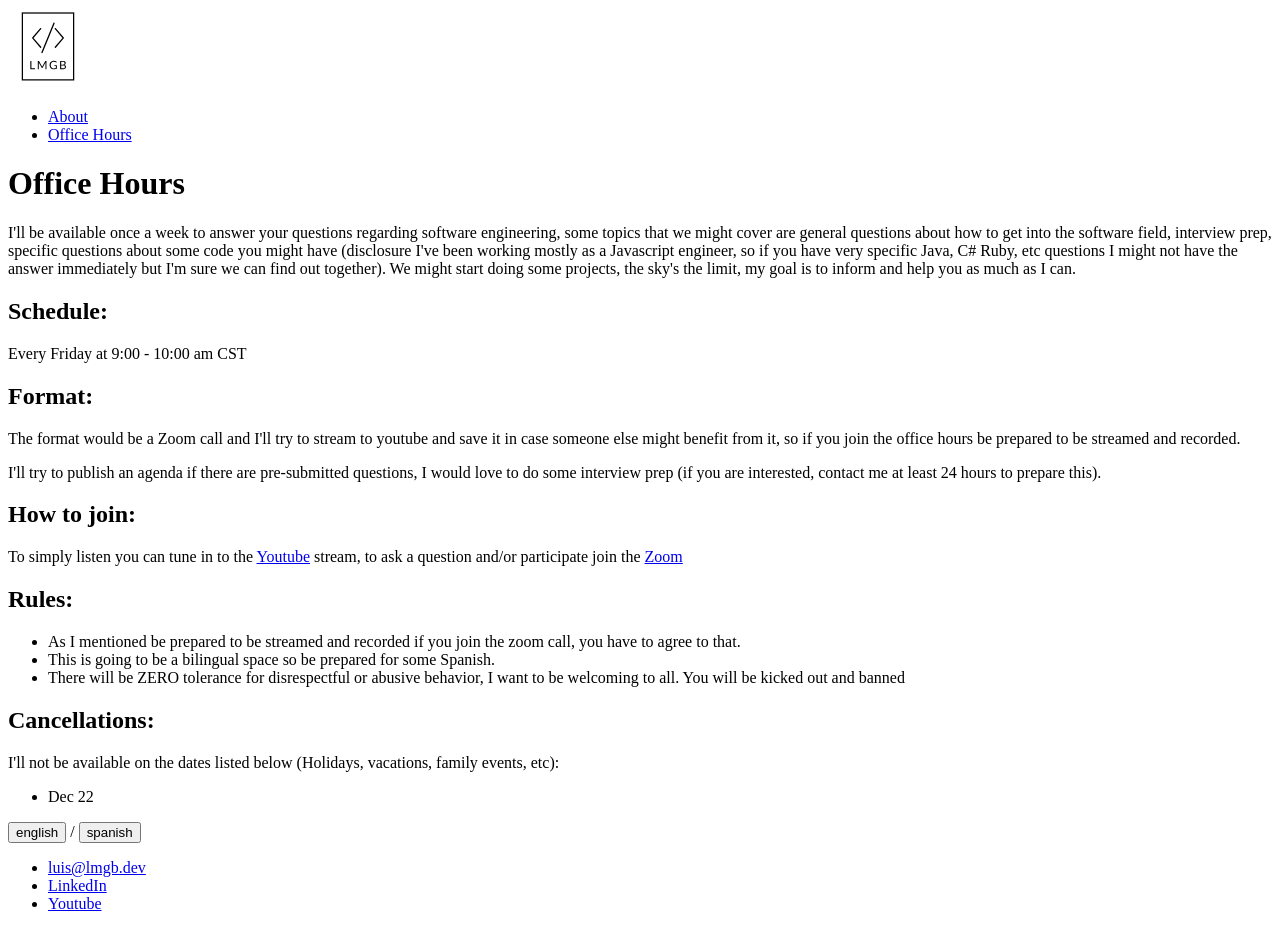
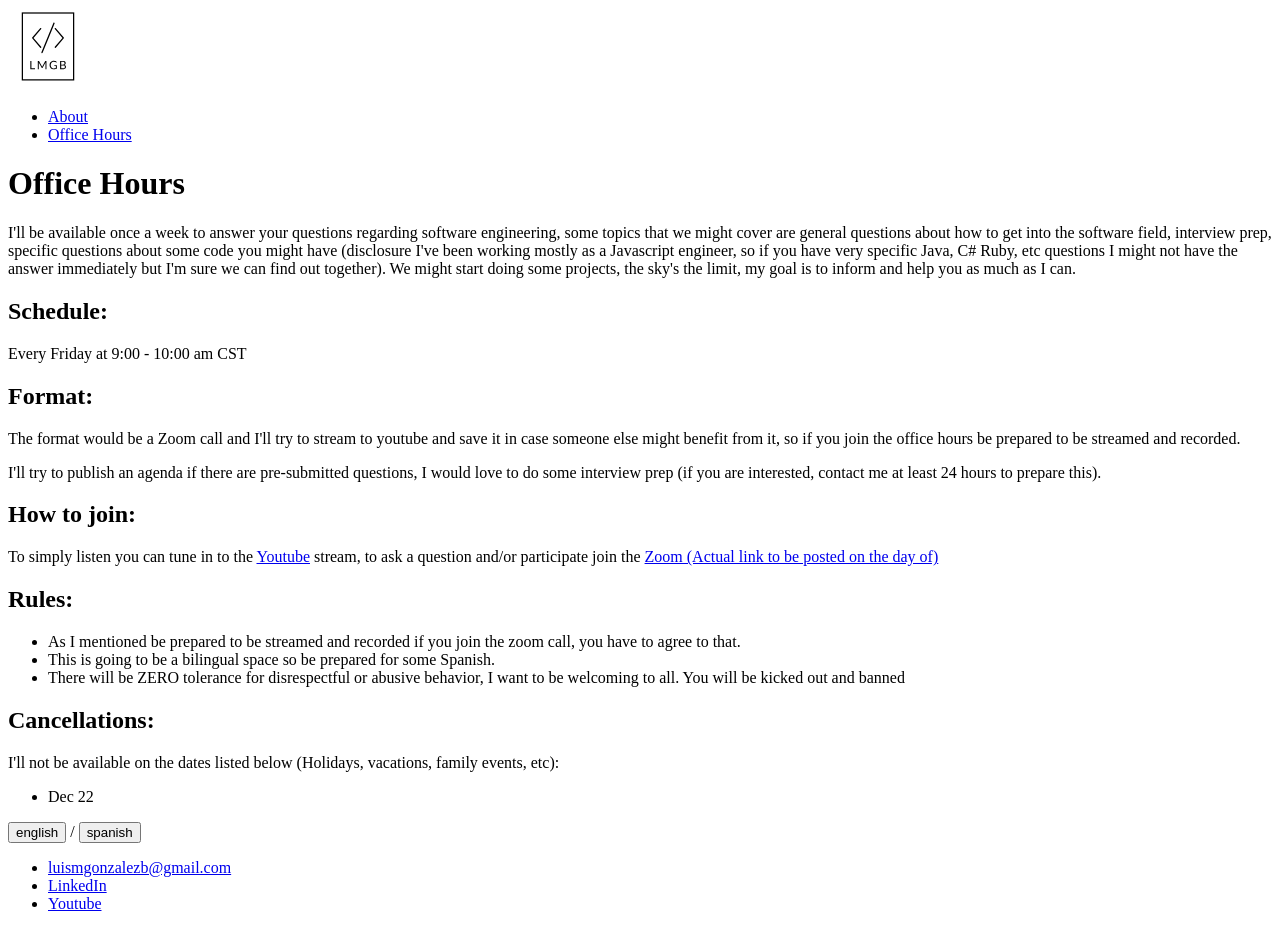
Before and after one commit to interactivelabs/lmgb, a Next.js app: page /office in a window 1280 px wide. Built offline with nearby package versions, Linux system fonts and the light colour scheme.

Commit message:
email update and some quick clarification test

```diff
--- a/components/pages/office_en.tsx
+++ b/components/pages/office_en.tsx
@@ -41,7 +41,7 @@ const OfficeEs = () => (
         </LinkText>{' '}
         stream, to ask a question and/or participate join the{' '}
         <LinkText href="https://zoom.com" target="_blank" underline>
-          Zoom
+          Zoom (Actual link to be posted on the day of)
         </LinkText>
       </p>
       <h2 className="mt-8 text-xl">Rules:</h2>
--- a/components/pages/office_es.tsx
+++ b/components/pages/office_es.tsx
@@ -44,7 +44,7 @@ const OfficeEs = () => (
         </LinkText>
         , para hacer preguntas y participar entra en el link de{' '}
         <LinkText href="https://zoom.com" target="_blank" underline>
-          Zoom
+          Zoom (El link al evento lo pondre el mismo dia)
         </LinkText>
       </p>
       <h2 className="mt-8 text-xl">Reglas:</h2>
--- a/lib/linkOptions.ts
+++ b/lib/linkOptions.ts
@@ -15,8 +15,8 @@ export const getHeaderOptions = (lang: Lang) => [
 
 export const getFooterOptions = () => [
   {
-    href: 'mailto:luis@lmgb.dev',
-    text: 'luis@lmgb.dev',
+    href: 'mailto:luismgonzalezb@gmail.com',
+    text: 'luismgonzalezb@gmail.com',
     id: 'footer_optios_1',
   },
   {
```
